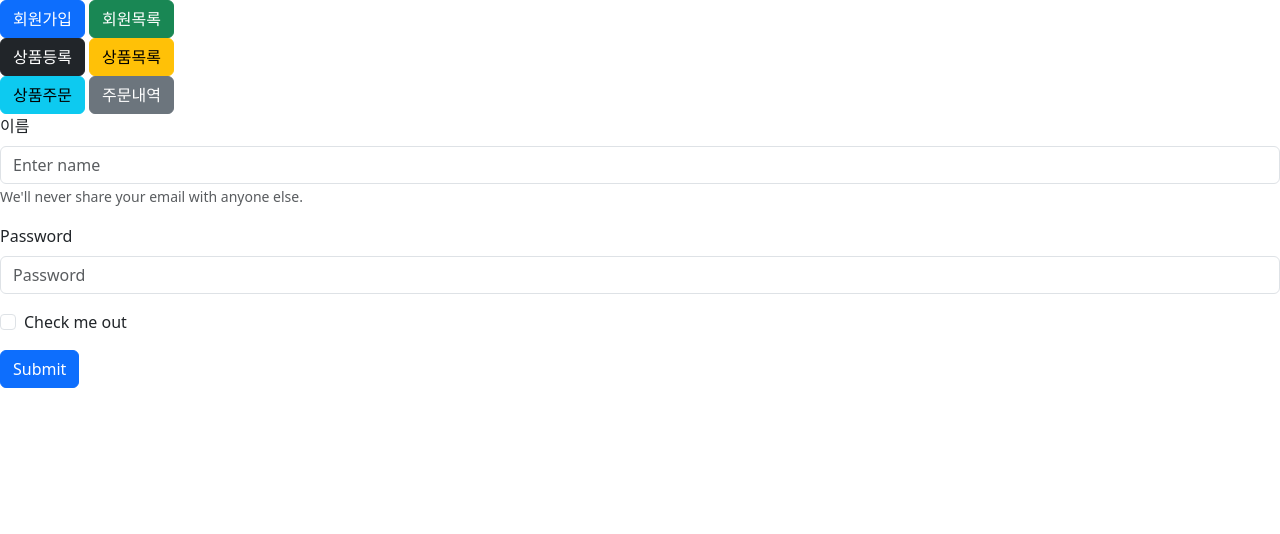
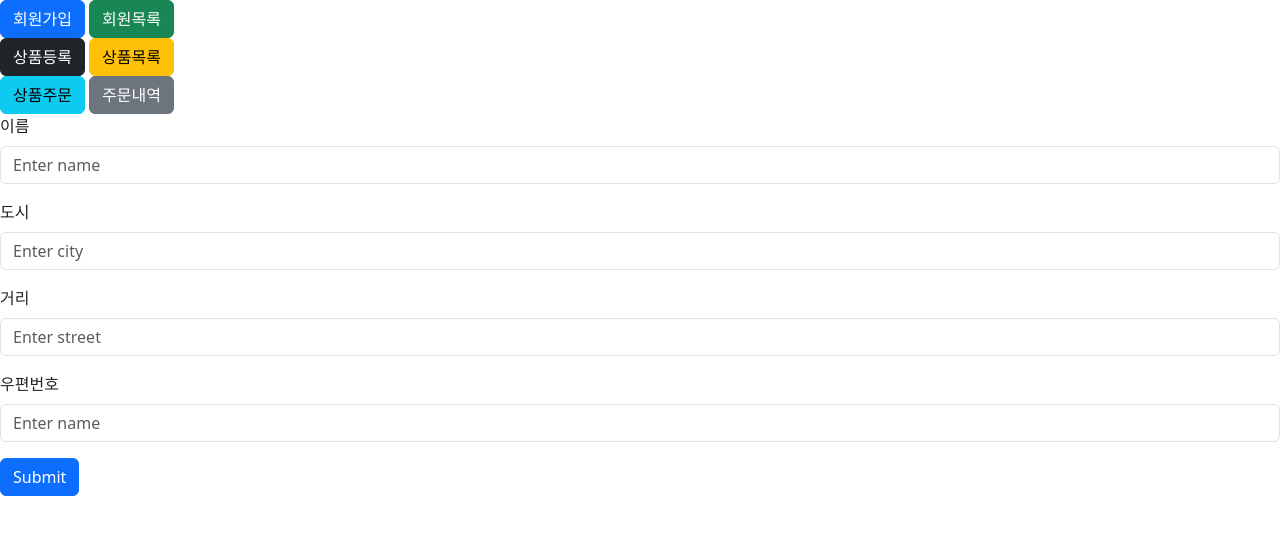
Before and after one commit to yhoood/jpa_study_react_conn, a React (Create React App) app: page / in a window 1280 px wide. Both pictures are taken after a click on the button "회원가입". Shown: the top 534 px of the page. Built offline with nearby package versions, Linux system fonts and the light colour scheme.

Commit message:
리엑트 개발 저장

```diff
--- a/src/App.js
+++ b/src/App.js
@@ -1,10 +1,17 @@
 import './App.css';
-// import * as common from './common.js'
+// import * as common from './common/common.js'
+import * as signin from './member/signin.js'
+import * as member from './member/memberlist.js'
 import Button from 'react-bootstrap/Button';
-import Form from 'react-bootstrap/Form';
-
+import { useEffect ,useState } from 'react';
 
 function App() {
+  useEffect(()=>{
+
+  },[])
+
+  const[signInShow,setSignInShow]=useState(false);
+  const[memberlistShow,setMemberlistShow]=useState(false);
   return (
     <>
 
@@ -14,40 +21,19 @@ function App() {
       <Button variant="warning" onClick={()=>common.postApi('/requestSave','postRequest')}>postRequest</Button>{' '}
       <Button variant="danger"  onClick={()=>common.postApi('/postSave','post')}>post</Button>{' '} */}
 
-      <Button variant="primary">회원가입</Button>{' '}
-      <Button variant="success">회원목록</Button><br/>
+      <Button variant="primary" onClick={()=>setSignInShow(!signInShow)}>회원가입</Button>{' '}
+      <Button variant="success" onClick={()=>setMemberlistShow(!memberlistShow)}>회원목록</Button><br/>
       <Button variant="dark">상품등록</Button>{' '}
       <Button variant="warning">상품목록</Button><br/>
       <Button variant="info">상품주문</Button>{' '}
       <Button variant="secondary">주문내역</Button>
-      <SignIn/>
+      {
+        signInShow===true ? <signin.SignIn/>:null
+      }
+      {
+        memberlistShow===true ? <member.MemberList/>:null
+      }
     </>
   );
 }
-
-function SignIn(){
-  return (
-    <Form>
-      <Form.Group className="mb-3" controlId="formBasicEmail">
-        <Form.Label>이름</Form.Label>
-        <Form.Control type="email" placeholder="Enter name" />
-        <Form.Text className="text-muted">
-          We'll never share your email with anyone else.
-        </Form.Text>
-      </Form.Group>
-
-      <Form.Group className="mb-3" controlId="formBasicPassword">
-        <Form.Label>Password</Form.Label>
-        <Form.Control type="password" placeholder="Password" />
-      </Form.Group>
-      <Form.Group className="mb-3" controlId="formBasicCheckbox">
-        <Form.Check type="checkbox" label="Check me out" />
-      </Form.Group>
-      <Button variant="primary" type="submit">
-        Submit
-      </Button>
-    </Form>
-  );
-}
-
 export default App;
--- /dev/null
+++ b/src/common/common.js
@@ -0,0 +1,63 @@
+import axios from 'axios'
+
+export function postApi(url,data){
+    axios.post(url, data)
+    .then(function (response) {
+         // response
+         console.log("data:"+response.data)
+    }).catch(function (error) {
+        // 오류발생시 실행
+    }).then(function() {
+        // 항상 실행
+    });
+}
+
+// export function getApi(url,button){
+//     axios.get(url)
+//     .then(function (response) {
+//         // response
+//         console.log("data:"+response.data)
+//     }).catch(function (error) {
+//         // 오류발생시 실행
+//     }).then(function() {
+//         console.log(button+"->getApi->"+url+"-> Spring 호출완료");
+//         // 항상 실행
+//     });
+// }
+
+
+// export function getParamApi(url,button){
+//     axios.get(url,{
+//         params:{
+//             id:"getReactId"
+//         }
+//     })
+//     .then(function (response) {
+//         // response
+//         console.log("data:"+response.data)
+//     }).catch(function (error) {
+//         // 오류발생시 실행
+//     }).then(function() {
+//         console.log(button+"->getParamApi->"+url+"-> Spring 호출완료");
+//         // 항상 실행
+//     });
+// }
+
+// export function postApi(url,button){
+//     axios.post(url,null, {
+//         params:{
+//             id:"postReactId",
+//             username: "yhoood",
+//             password: 1234
+//         }
+//     })
+//     .then(function (response) {
+//          // response
+//          console.log("data:"+response.data)
+//     }).catch(function (error) {
+//         // 오류발생시 실행
+//     }).then(function() {
+//         // 항상 실행
+//         console.log(button+"->postApi->"+url+"-> Spring 호출완료");
+//     });
+// }
--- a/src/index.js
+++ b/src/index.js
@@ -7,9 +7,9 @@ import 'bootstrap/dist/css/bootstrap.min.css';
 
 const root = ReactDOM.createRoot(document.getElementById('root'));
 root.render(
-  <React.StrictMode>
+  //<React.StrictMode>
     <App />
-  </React.StrictMode>
+  //</React.StrictMode>
 );
 
 // If you want to start measuring performance in your app, pass a function
--- /dev/null
+++ b/src/member/memberlist.js
@@ -0,0 +1,40 @@
+import axios from 'axios'
+import Table from 'react-bootstrap/Table';
+import { useEffect ,useState } from 'react';
+
+export function MemberList() {
+  useEffect(()=>{
+    axios.get('/member/memberList')
+    .then((response)=>{
+      console.log(response.data)
+      setList([response.data])
+      console.log(list)
+    })
+    .catch(()=>{
+      console.log('실패함ㅅㄱ')
+    })
+  },[])
+  const [list,setList]=useState([]);
+
+
+  return (
+    <Table striped bordered hover>
+      <thead>
+        <tr>
+          <th>#</th>
+          <th>First Name</th>
+          <th>Last Name</th>
+          <th>Username</th>
+        </tr>
+      </thead>
+      <tbody>
+        <tr>
+          <td>1</td>
+          <td>Mark</td>
+          <td>Otto</td>
+          <td>@mdo</td>
+        </tr>
+      </tbody>
+    </Table>
+  );
+}
--- /dev/null
+++ b/src/member/signin.js
@@ -0,0 +1,67 @@
+import * as common from '../common/common.js'
+import Form from 'react-bootstrap/Form';
+import Button from 'react-bootstrap/Button';
+import { useState } from 'react';
+
+//회원가입
+export function SignIn(){
+    const [signInData, setSignInData] = useState({
+      memberName: "",
+      city: "",
+      street: "",
+      zipcode: "",
+    });
+
+    function handleInputChange(field, event) {
+      //useState는 set함수를 여러번 중복사용시, 즉시 재랜더링이 되지 않기 때문에 prev(이전)로 사용권장
+      setSignInData((prev) => ({
+        ...prev,
+        [field]: event.target.value,//userInfo와 같은 객체는 setState를 이용해서 value값을 업데이트할 때 key가 동적이므로 [key] 형식으로 작성을 해야한다.
+      }));
+    }
+
+    function handleSubmit(event) {
+      event.preventDefault(); //a 태그나 submit 태그는 누르게 되면 href 를 통해 이동하거나 창이 새로고침하여 실행됨, preventDefault 를 통해 이러한 동작을 막아줄 수 있습니다.
+      const params = new URLSearchParams();
+      params.append('memberName',signInData.memberName)
+      params.append('city',signInData.city)
+      params.append('street',signInData.street)
+      params.append('zipcode',signInData.zipcode)
+      common.postApi('/member/signIn',params);
+    }
+
+    //onSubmit : 폼을 제출할 때 이벤트가 발생한다.
+    return (
+      <Form onSubmit={handleSubmit}>
+        <Form.Group className="mb-3" controlId="">
+          <Form.Label>이름</Form.Label>
+          <Form.Control type="" placeholder="Enter name" onChange={(event) => handleInputChange("memberName", event)} value={signInData.memberName}/>
+
+        </Form.Group>
+        <Form.Group className="mb-3" controlId="">
+          <Form.Label>도시</Form.Label>
+          <Form.Control type="" placeholder="Enter city" onChange={(event) => handleInputChange("city", event)} value={signInData.city}/>
+
+        </Form.Group>
+        <Form.Group className="mb-3" controlId="">
+          <Form.Label>거리</Form.Label>
+          <Form.Control type="" placeholder="Enter street" onChange={(event) => handleInputChange("street", event)} value={signInData.street}/>
+
+        </Form.Group>
+        <Form.Group className="mb-3" controlId="">
+          <Form.Label>우편번호</Form.Label>
+          <Form.Control type="" placeholder="Enter name" onChange={(event) => handleInputChange("zipcode", event)} value={signInData.zipcode}/>
+        </Form.Group>
+        {/* <Form.Group className="mb-3" controlId="formBasicPassword">
+          <Form.Label>Password</Form.Label>
+          <Form.Control type="password" placeholder="Password" />
+        </Form.Group> */}
+        {/* <Form.Group className="mb-3" controlId="formBasicCheckbox">
+          <Form.Check type="checkbox" label="Check me out" />
+        </Form.Group> */}
+        <Button variant="primary" type="submit">
+          Submit
+        </Button>
+      </Form>
+    );
+  }
```
Also changed, not shown: src/common.js (deleted, +0 -51 lines).
